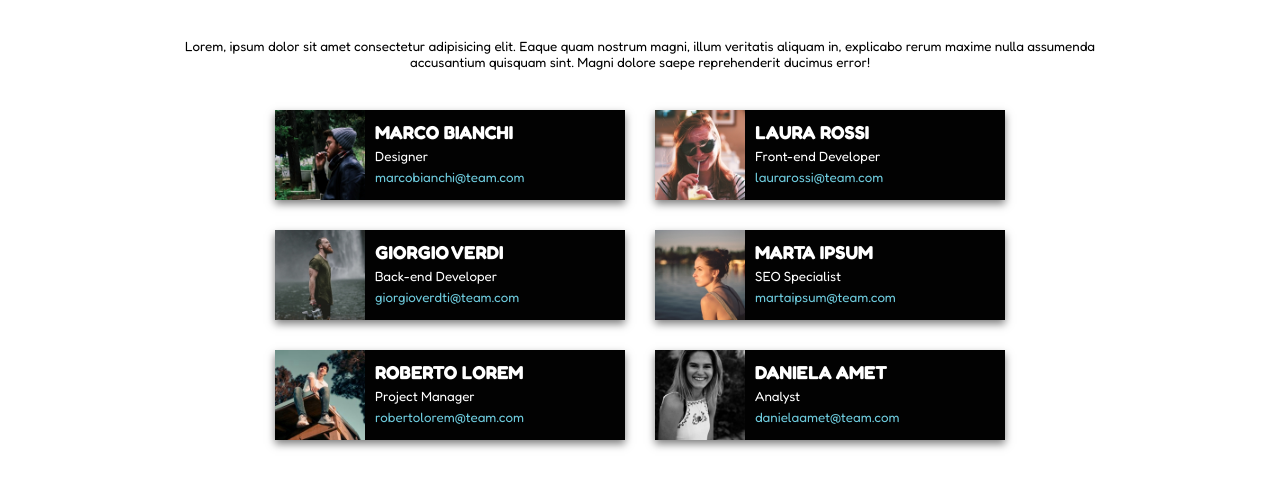
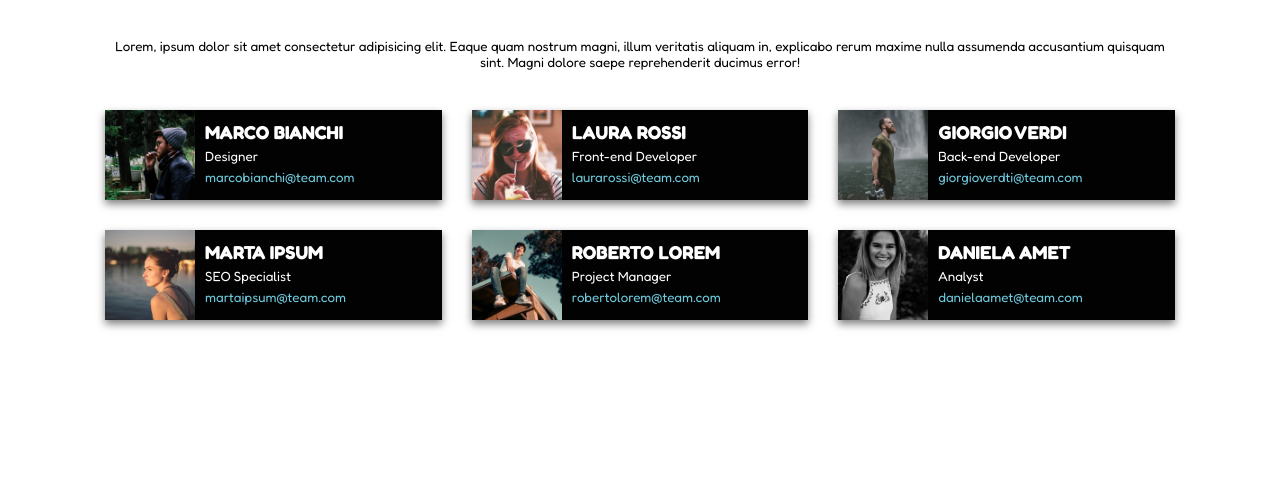
Before and after one commit to andreafulc/html-css-flex-cards, a plain HTML site: page index.html in a window 1280 px wide. Shown: the part 58-546 px from the top of the page. Drawn offline with Linux system fonts and the light colour scheme.

Commit message:
fix: margin correction with Olga

```diff
--- a/css/style.css
+++ b/css/style.css
@@ -46,8 +46,9 @@ body {
 /* layout */
 
 .container {
-  width: 80%;
+  width: 95%;
   margin: 0 auto;
+  max-width: 1100px;
 }
 
 .row {
@@ -57,9 +58,8 @@ body {
 }
 
 .col {
-  width: calc(100% / 1);
-  max-width: 350px;
-  min-width: 350px;
+  width: calc(100% / 1 - 30px);
+
   margin: 15px;
   background-color: #020202;
   color: white;
@@ -85,12 +85,12 @@ body {
 
 @media screen and (min-width: 600px) {
   .col {
-    width: calc(100% / 2);
+    width: calc(100% / 2 - 30px);
   }
 }
 
 @media screen and (min-width: 900px) {
   .col {
-    width: calc(100% / 3);
+    width: calc(100% / 3 - 30px);
   }
 }
```
